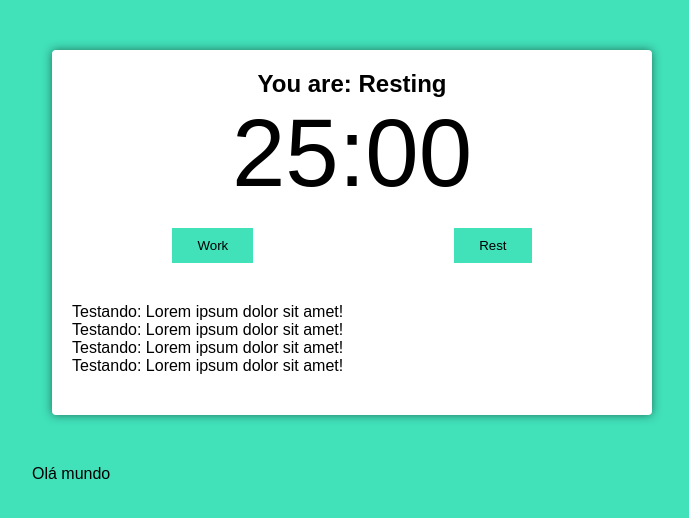
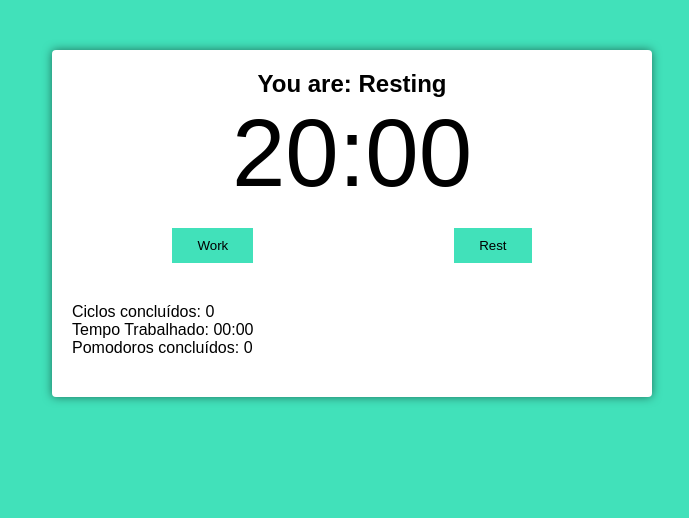
Before and after one commit to RelampagoAzul5/react-pomodoro, a React (Create React App) app: page / in a window 1280 px wide. Shown: the top 518 px of the page, without its empty margins (288-977 px from the left). Built offline with nearby package versions, Linux system fonts and the light colour scheme.

Commit message:
Criando a logica do pomodoro

```diff
--- a/src/App.tsx
+++ b/src/App.tsx
@@ -4,12 +4,11 @@
   return (
     <div className="container">
       <PomodoroTimer
-        pomodoroTime={1500}
+        pomodoroTime={1200}
         shortRestTime={300}
         longRestTime={500}
         cycles={4}
       />
-      Olá mundo
     </div>
   );
 }
--- a/src/components/pomodoro-timer.tsx
+++ b/src/components/pomodoro-timer.tsx
@@ -1,7 +1,8 @@
-import React, { useEffect } from 'react';
+import React, { useEffect, useState, useCallback } from 'react';
 import { useInterval } from '../hooks/use-interval';
 import { Button } from './button';
 import { Timer } from './timer';
+import { secondsToTime } from '../utils/seconds-to-time';
 // eslint-disable-next-line @typescript-eslint/no-require-imports
 const bellStart = require('../sounds/bell-start.mp3');
 // eslint-disable-next-line @typescript-eslint/no-require-imports
@@ -17,30 +18,35 @@
   cycles: number;
 }
 export function PomodoroTimer(props: Props) {
-  const [mainTime, setMainTime] = React.useState(props.pomodoroTime);
-  const [timeCouting, setTimeCouting] = React.useState(false);
-  const [working, setWorking] = React.useState(false);
-  const [resting, setResting] = React.useState(false);
-  useEffect(() => {
-    if (working) document.body.classList.add('working');
-    if (resting) document.body.classList.remove('working');
-  }, [working, resting]);
+  const [mainTime, setMainTime] = useState(props.pomodoroTime);
+  const [timeCouting, setTimeCouting] = useState(false);
+  const [working, setWorking] = useState(false);
+  const [resting, setResting] = useState(false);
+  const [cyclesQtdManager, setCyclesQtdManager] = useState(
+    new Array(props.cycles - 1).fill(true),
+  );
+  const [completedCycles, setCompletedCycles] = useState(0);
+  const [fullWorkingTime, setFullWorkingTime] = useState(0);
+  const [numberOfPomodoros, setNumberOfPomodoros] = useState(0);
 
   useInterval(
     () => {
       setMainTime(mainTime - 1);
+      if (working) setFullWorkingTime(fullWorkingTime + 1);
     },
     timeCouting ? 1000 : null,
   );
 
-  const configureWork = () => {
+  const configureWork = useCallback(() => {
     setTimeCouting(true);
     setWorking(true);
     setResting(false);
     setMainTime(props.pomodoroTime);
     audioStartWorking.play();
-  };
-  const configureRest = (long: boolean) => {
+  }, [setTimeCouting, setWorking, setResting, setMainTime, props.pomodoroTime]);
+
+  const configureRest = useCallback(
+    (long: boolean) => {
       setTimeCouting(true);
       setWorking(false);
       setResting(true);
@@ -51,7 +57,44 @@
       }
 
       audioStopWorking.play();
-  };
+    },
+    [
+      setTimeCouting,
+      setWorking,
+      setResting,
+      setMainTime,
+      props.longRestTime,
+      props.shortRestTime,
+    ],
+  );
+
+  useEffect(() => {
+    if (working) document.body.classList.add('working');
+    if (resting) document.body.classList.remove('working');
+
+    if (mainTime > 0) return;
+    if (working && cyclesQtdManager.length > 0) {
+      configureRest(false);
+      cyclesQtdManager.pop();
+    } else if (working && cyclesQtdManager.length <= 0) {
+      configureRest(true);
+      setCyclesQtdManager(new Array(props.cycles - 1).fill(true));
+      setCompletedCycles(completedCycles + 1);
+    }
+    if (working) setNumberOfPomodoros(numberOfPomodoros + 1);
+    if (resting) configureWork();
+  }, [
+    working,
+    resting,
+    mainTime,
+    cyclesQtdManager,
+    numberOfPomodoros,
+    completedCycles,
+    configureRest,
+    setCyclesQtdManager,
+    configureWork,
+    props.cycles,
+  ]);
   return (
     <div className="pomodoro">
       <h2> You are: {working ? 'Working' : 'Resting'}</h2>
@@ -67,10 +110,9 @@
         />
       </div>
       <div className="details">
-        <p>Testando: Lorem ipsum dolor sit amet!</p>
-        <p>Testando: Lorem ipsum dolor sit amet!</p>
-        <p>Testando: Lorem ipsum dolor sit amet!</p>
-        <p>Testando: Lorem ipsum dolor sit amet!</p>
+        <p>Ciclos concluídos: {completedCycles}</p>
+        <p>Tempo Trabalhado: {secondsToTime(fullWorkingTime)}</p>
+        <p>Pomodoros concluídos: {numberOfPomodoros}</p>
       </div>
     </div>
   );
```
Lines whose indentation alone changed are shown as unchanged.
